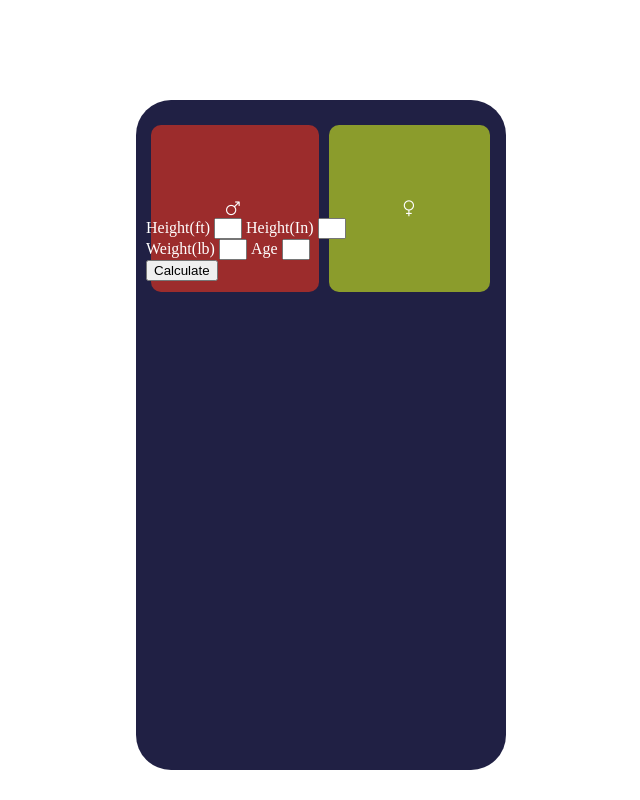
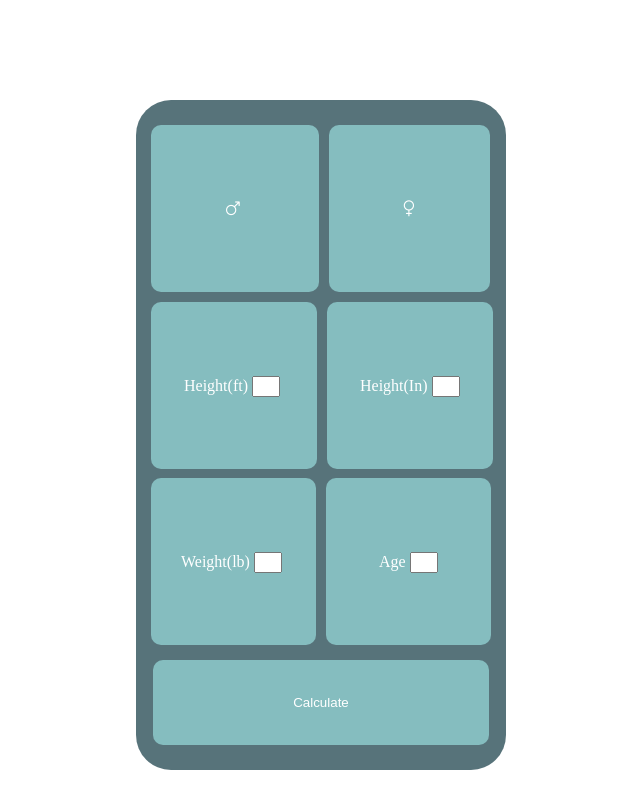
Before and after one commit to AbdullahAlNaim/bmiIndex, a plain HTML site: page index.html in a window 1280 px wide. Shown: the whole page, without its empty margins (319-959 px from the left). Drawn offline with Linux system fonts and the light colour scheme.

Commit message:
Add files via upload

```diff
--- a/app.js
+++ b/app.js
@@ -0,0 +1,22 @@
+const calc = document.querySelector('#calc');
+const male = document.querySelector('#male');
+const female = document.querySelector('#female');
+const height = document.querySelector('#hnum')
+const inch = document.querySelector('#hin')
+const lb = document.querySelector('#lb')
+const age = document.querySelector('#age')
+
+let bmi = (lb.innerHTML / Math.pow(height.innerHTML)) * 703
+
+calc.addEventListener('click', () => {
+    bmi = (lb.innerHTML / Math.pow(height.innerHTML)) * 703
+    console.log(bmi)
+    console.log(lb.innerHTML, height.innerHTML)
+})
+male.addEventListener('click', () => {
+    console.log('pressed male')
+})
+
+female.addEventListener('click', () => {
+    console.log('pressed female')
+})
--- a/index.html
+++ b/index.html
@@ -26,26 +26,26 @@
         <div class="height">
             <div class="feet inner-sections">
                 <label for="feet">Height(ft)</label>
-                <input type="number" name="feet" id="">
+                <input type="number" name="feet" id="hnum">
             </div>
             <div class="inches inner-sections">
                 <label for="feet">Height(In)</label>
-                <input type="number" name="feet" id="">
+                <input type="number" name="feet" id="hin">
             </div>
         </div>
 
         <div class="lb-age">
             <div class="weigth inner-sections">
                 <label for="weight">Weight(lb)</label>
-                <input type="number" name="weight" id="">
+                <input type="number" name="weight" id="lb">
             </div>
             <div class="age inner-sections">
                 <label for="age">Age</label>
-                <input type="number" name="age" id="">
+                <input type="number" name="age" id="age">
             </div>
         </div>
 
-        <button>Calculate</button>
+        <button id="calc" class="inner-sections">Calculate</button>
     </div>
 
 
--- a/style.css
+++ b/style.css
@@ -4,7 +4,7 @@ body {
 }
 
 #app-body {
-    background-color: rgb(32, 32, 68);
+    background-color: #57737A;
     width: 350px;
     height: 650px;
     margin: auto;
@@ -15,18 +15,21 @@ body {
 
 .inner-sections {
     display: inline;
-
+    background-color: #85BDBF;
 }
 
 input {
     width: 20px;
 }
 
-#gender-section {}
+#gender-section {
+    margin-bottom: 25%;
+}
+
+
 
 #male {
     text-align: center;
-    background-color: rgb(156, 44, 44);
     padding: 75px 75px;
     margin-top: 10px;
     margin-left: 5px;
@@ -40,7 +43,6 @@ input {
 
 #female {
     text-align: center;
-    background-color: rgb(139, 156, 44);
     padding: 75px 75px;
     margin-top: 10px;
     margin-left: 5px;
@@ -53,4 +55,54 @@ input {
     margin-top: 90px;
 }
 
-.feet {}
+.height {
+    height: 50px;
+    margin-top: 45%;
+}
+
+.feet {
+    width: 100%;
+    text-align: center;
+    padding: 75px 33px;
+    border-radius: 10px;
+    margin-right: 10px;
+    margin-left: 5px;
+}
+
+.inches {
+    width: 100%;
+    text-align: center;
+    padding: 75px 33px;
+    border-radius: 10px;
+}
+
+.lb-age {
+    margin-top: 36%;
+    width: 98%;
+    margin-left: 5px;
+}
+
+.weigth {
+    width: 100%;
+    text-align: center;
+    padding: 75px 30px;
+    border-radius: 10px;
+}
+
+.age {
+    width: 100%;
+    text-align: center;
+    padding: 75px 53px;
+    border-radius: 10px;
+    margin-left: 10px;
+}
+
+#calc {
+    margin-top: 25%;
+    margin-left: 2%;
+    width: 96%;
+    padding: 35px;
+    border-radius: 10px;
+    border: transparent;
+    color: white;
+}
```
